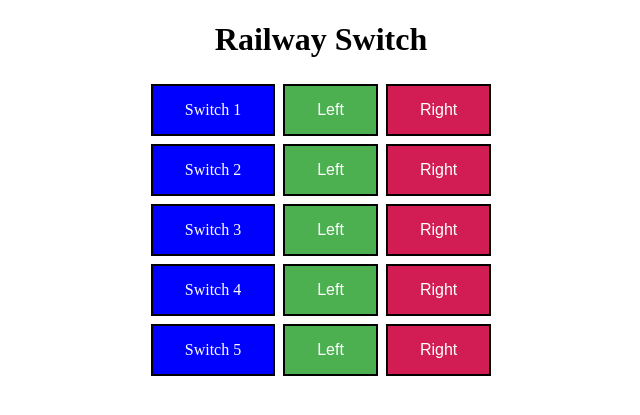
After one commit to wiwr/pi_python_railway_switch, a Flask app: template templates/index.html in a window 1280 px wide. The commit adds this page. Shown: the top 415 px of the page, without its empty margins (319-959 px from the left). Run offline with Flask 3, Linux system fonts and the light colour scheme; the template is opened without the code that fills it, so the values that code supplies are empty.

Commit message:
New script to control servo via web page

```diff
--- /dev/null
+++ b/app.py
@@ -0,0 +1,107 @@
+from time import sleep
+from flask import Flask, render_template, request
+import RPi.GPIO as GPIO
+
+app = Flask(__name__)
+
+def led_pin(pin_on, pin_off):
+    GPIO.output(pin_on, GPIO.HIGH)
+    GPIO.output(pin_off, GPIO.LOW)
+
+def move_servo(servo, direction, pin_z, pin_c):
+    move_time = 0.25
+    if direction == "left":
+        move = 2.5
+        new_direction = "right"
+        led_pin(pin_z, pin_c)
+    elif direction == "right":
+        move = 11.5
+        new_direction = "left"
+        led_pin(pin_c, pin_z)
+    else:
+        move = 0
+        new_direction = "right"
+        led_pin(pin_z, pin_c)
+
+    servo.ChangeDutyCycle(move)
+    sleep(move_time)
+    servo.ChangeDutyCycle(0)
+
+    #return new_direction
+
+@app.route("/")
+def index():
+    return render_template('index.html')
+
+@app.route('/switch/<servo>/<direction>')
+def left(servo, direction):
+    print(servo)
+    print(direction)
+    if servo == "1":
+        move_servo(s1, direction, s1_z, s1_c)
+    elif servo == "2":
+        move_servo(s2, direction, s2_z, s2_c)
+    elif servo == "3":
+        move_servo(s3, direction, s3_z, s3_c)
+    elif servo == "4":
+        move_servo(s4, direction, s4_z, s4_c)
+    elif servo == "5":
+        move_servo(s5, direction, s5_z, s5_c)
+    return render_template('index.html')
+
+GPIO.setmode(GPIO.BOARD)
+
+GPIO.setup(3, GPIO.OUT)
+GPIO.setup(5, GPIO.OUT)
+GPIO.setup(7, GPIO.OUT)
+GPIO.setup(11, GPIO.OUT)
+GPIO.setup(13, GPIO.OUT)
+
+s1 = GPIO.PWM(3, 50)
+s2 = GPIO.PWM(5, 50)
+s3 = GPIO.PWM(7, 50)
+s4 = GPIO.PWM(11, 50)
+s5 = GPIO.PWM(13, 50)
+
+s1_direction = "left"
+s2_direction = "left"
+s3_direction = "left"
+s4_direction = "left"
+s5_direction = "left"
+
+s1.start(0)
+s2.start(0)
+s3.start(0)
+s4.start(0)
+s5.start(0)
+
+s1_z = 19
+s1_c = 15
+s2_z = 22
+s2_c = 18
+s3_z = 16
+s3_c = 21
+s4_z = 10
+s4_c = 12
+s5_z = 23
+s5_c = 8
+
+GPIO.setup(s1_z, GPIO.OUT)
+GPIO.setup(s1_c, GPIO.OUT)
+GPIO.setup(s2_z, GPIO.OUT)
+GPIO.setup(s2_c, GPIO.OUT)
+GPIO.setup(s3_z, GPIO.OUT)
+GPIO.setup(s3_c, GPIO.OUT)
+GPIO.setup(s4_z, GPIO.OUT)
+GPIO.setup(s4_c, GPIO.OUT)
+GPIO.setup(s5_z, GPIO.OUT)
+GPIO.setup(s5_c, GPIO.OUT)
+
+led_pin(s1_c, s1_z)
+led_pin(s2_c, s2_z)
+led_pin(s3_c, s3_z)
+led_pin(s4_c, s4_z)
+led_pin(s5_c, s5_z)
+
+if __name__ == "__main__":
+    app.run(host='0.0.0.0', port=8080)
--- a/style.css
+++ b/static/style.css
@@ -1,4 +1,4 @@
-.buttonLeft {
+.ButtonLeft {
 	background-color: #4caf50;
 	border: 2px solid #000;
 	color: white;
@@ -11,7 +11,7 @@
 	cursor: pointer;
 }
 
-.buttonRight {
+.ButtonRight {
 	background-color: #d11d53;
 	border: 2px solid #000;
 	color: white;
@@ -23,3 +23,15 @@
 	margin: 4px 2px;
 	cursor: pointer;
 }
+
+.SwitchName {
+	background-color: blue;
+	border: 2px solid #000;
+	color: white;
+	padding: 15px 32px;
+	text-align: center;
+	text-decoration: none;
+	display: inline-block;
+	font-size: 16px;
+	margin: 4px 2px;
+}
--- /dev/null
+++ b/templates/index.html
@@ -0,0 +1,41 @@
+<!DOCTYPE html>
+<html>
+  <head>
+    <title>Railway Switch</title>
+    <link rel="stylesheet" href="/static/style.css" />
+  </head>
+  <body>
+    <center>
+      <h1>Railway Switch</h1>
+    </center>
+    <form method="get">
+      <center>
+	<div>
+	<div class="SwitchName">Switch 1</div>
+        <button class="ButtonLeft" formaction="/switch/1/left" type="submit">Left</button>
+        <button class="ButtonRight" formaction="/switch/1/right" type="submit">Right</button>
+	</div>
+	<div>
+	<div class="SwitchName">Switch 2</div>
+        <button class="ButtonLeft" formaction="/switch/2/left" type="submit">Left</button>
+        <button class="ButtonRight" formaction="/switch/2/right" type="submit">Right</button>
+	</div>
+	<div>
+	<div class="SwitchName">Switch 3</div>
+        <button class="ButtonLeft" formaction="/switch/3/left" type="submit">Left</button>
+        <button class="ButtonRight" formaction="/switch/3/right" type="submit">Right</button>
+	</div>
+	<div>
+	<div class="SwitchName">Switch 4</div>
+        <button class="ButtonLeft" formaction="/switch/4/left" type="submit">Left</button>
+        <button class="ButtonRight" formaction="/switch/4/right" type="submit">Right</button>
+	</div>
+	<div>
+	<div class="SwitchName">Switch 5</div>
+        <button class="ButtonLeft" formaction="/switch/5/left" type="submit">Left</button>
+        <button class="ButtonRight" formaction="/switch/5/right" type="submit">Right</button>
+	</div>
+      </center>
+    </form>
+  </body>
+</html>
```
Also changed, not shown: web.py (deleted, +0 -70 lines), README.md, images/rs05.jpg (added).
